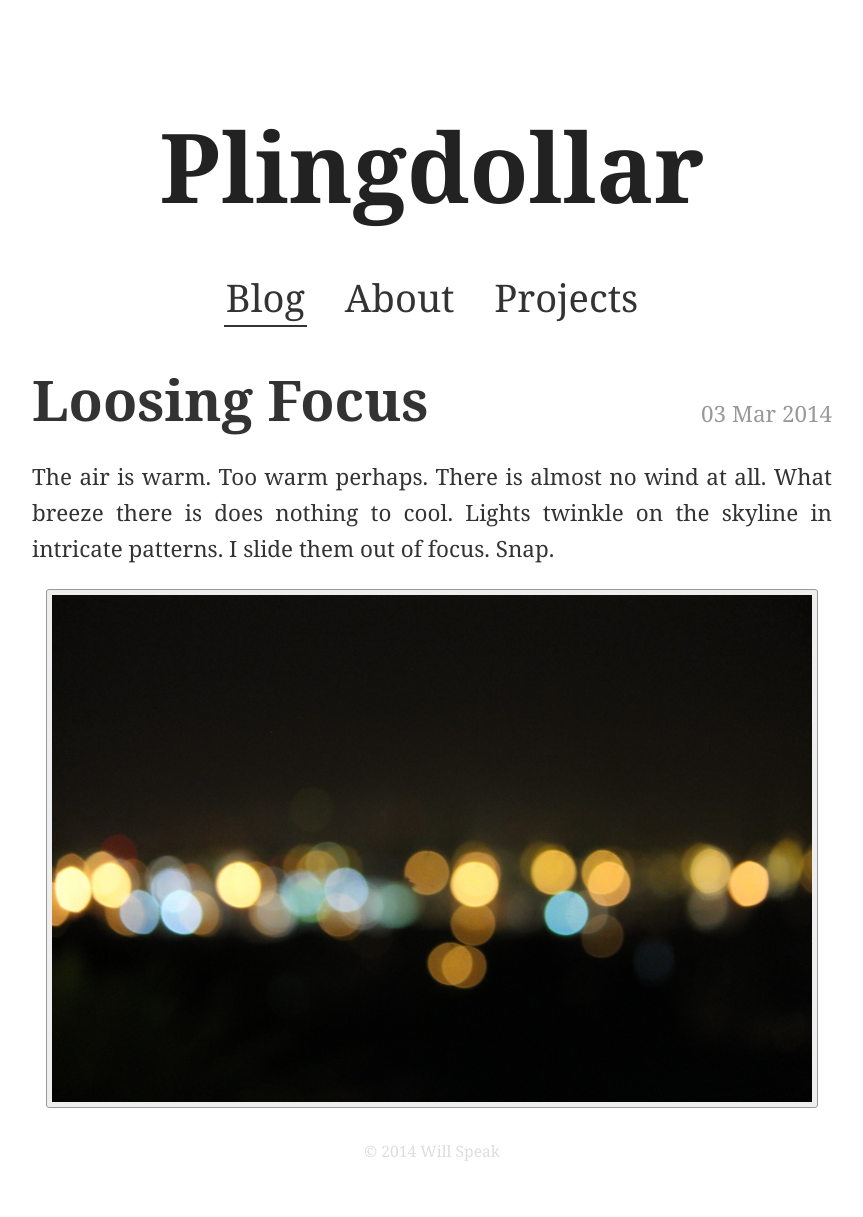
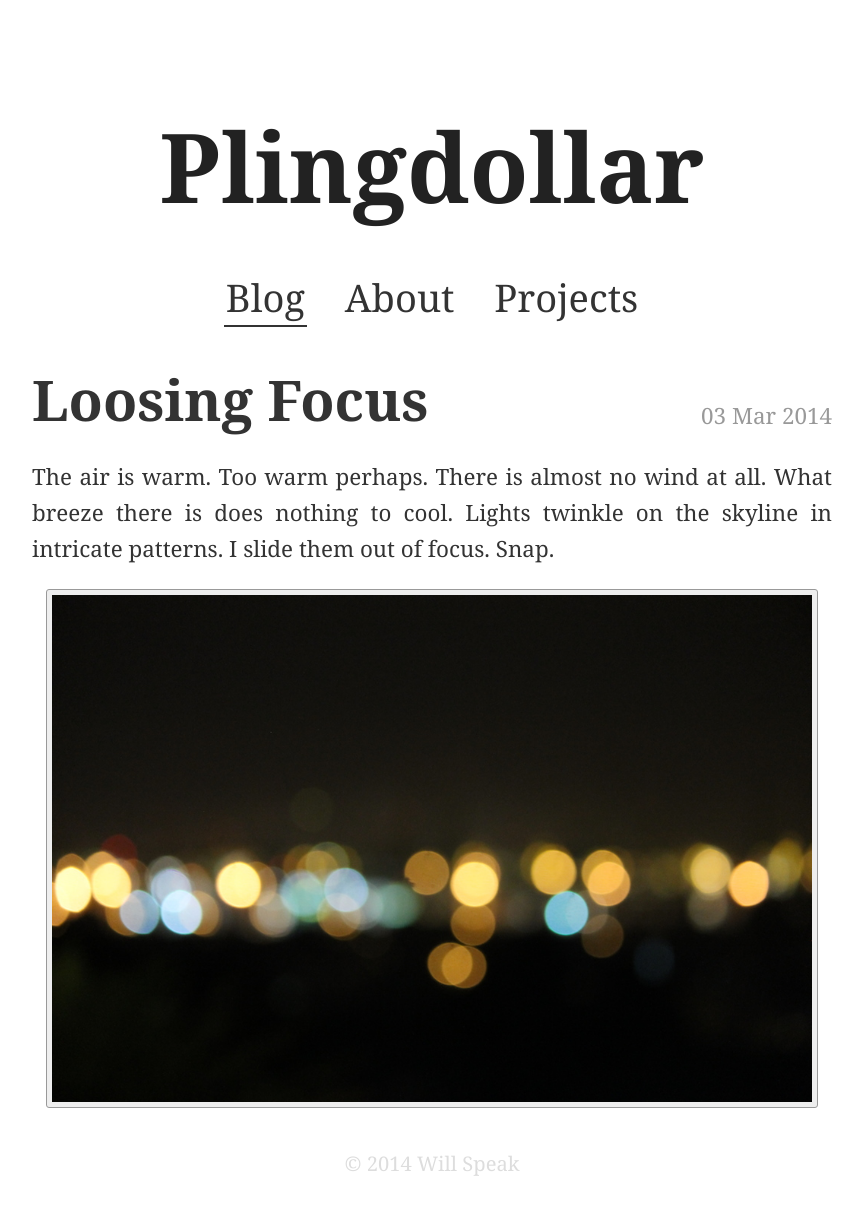
Before and after one commit to iwillspeak/iwillspeak.github.io, a Jekyll site: the page built from _posts/2014-03-03-loosing-focus.md, in a window 1280 px wide. Shown: the whole page, without its empty margins (208-1071 px from the left). Built offline with Jekyll 4.4.1, drawn with Linux system fonts in a browser that asks for light colours; before the commit the page ends 1193 px from its top, so only the background shows below that.

Commit message:
Small CSS Tweaks

```diff
--- a/css/common.css
+++ b/css/common.css
@@ -205,9 +205,8 @@
 }
 
 .postheader .info {
-	padding: 0 0 5px;
+	padding: 0 0 3px;
 	margin: 0;
-	vertical-align: center;
 	position: absolute;
 	width: 140px;
 	right: 0;
@@ -224,6 +223,6 @@
 	width: 100%;
 	text-align: center;
 	color: #DDD;
-	font-size: 0.7em;
+	font-size: 0.9em;
 	margin: 2em auto;
 }
```
